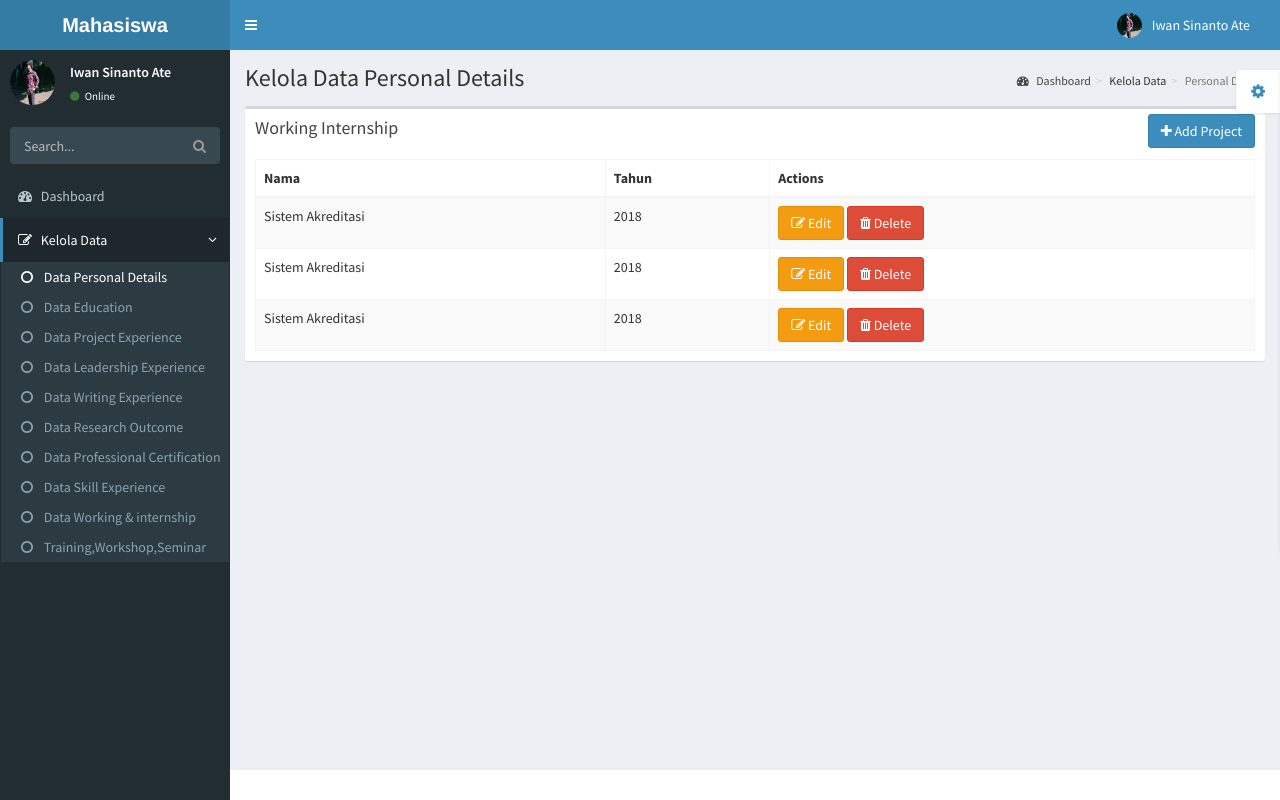
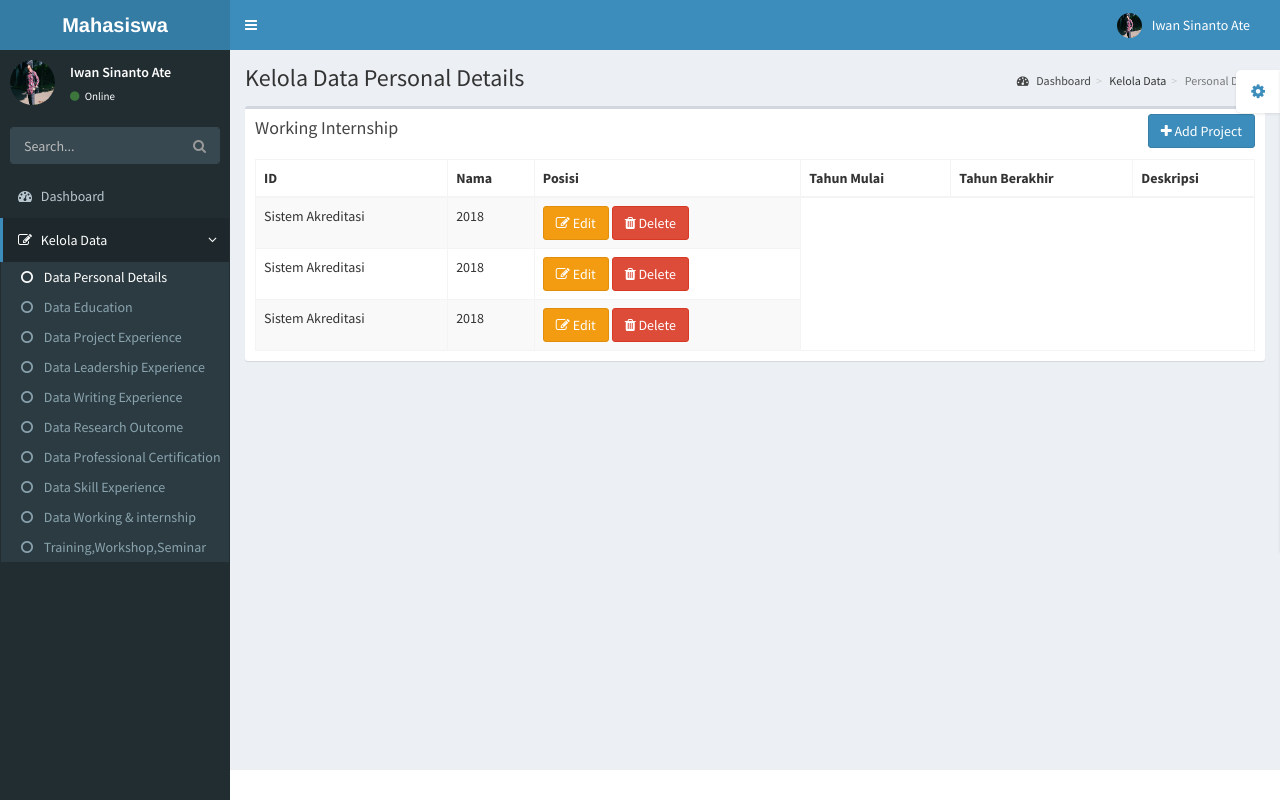
Before and after one commit to Risnawati31/Sistem-Akreditasi-Modul-Mahasiswa, a PHP site: page /pages/kelola-data/working-internship.php in a window 1280 px wide. Run offline with PHP 8.4, Linux system fonts and the light colour scheme; the visitor is signed in with stand-in values (Sample User, id 1); some libraries are stand-ins or nearby versions.

Commit message:
Menambahkan Atribut di Working

```diff
--- a/pages/kelola-data/working-internship.php
+++ b/pages/kelola-data/working-internship.php
@@ -13,9 +13,12 @@
               <table class="table table-bordered table-striped">
                 <thead>
                   <tr>
+                    <th>ID</th>
                     <th>Nama</th>
-                    <th>Tahun</th>
-                    <th>Actions</th>
+                    <th>Posisi</th>
+                    <th>Tahun Mulai</th>
+                    <th>Tahun Berakhir</th>
+                    <th>Deskripsi</th>
                   </tr>
                 </thead>
                 <tbody>
```
